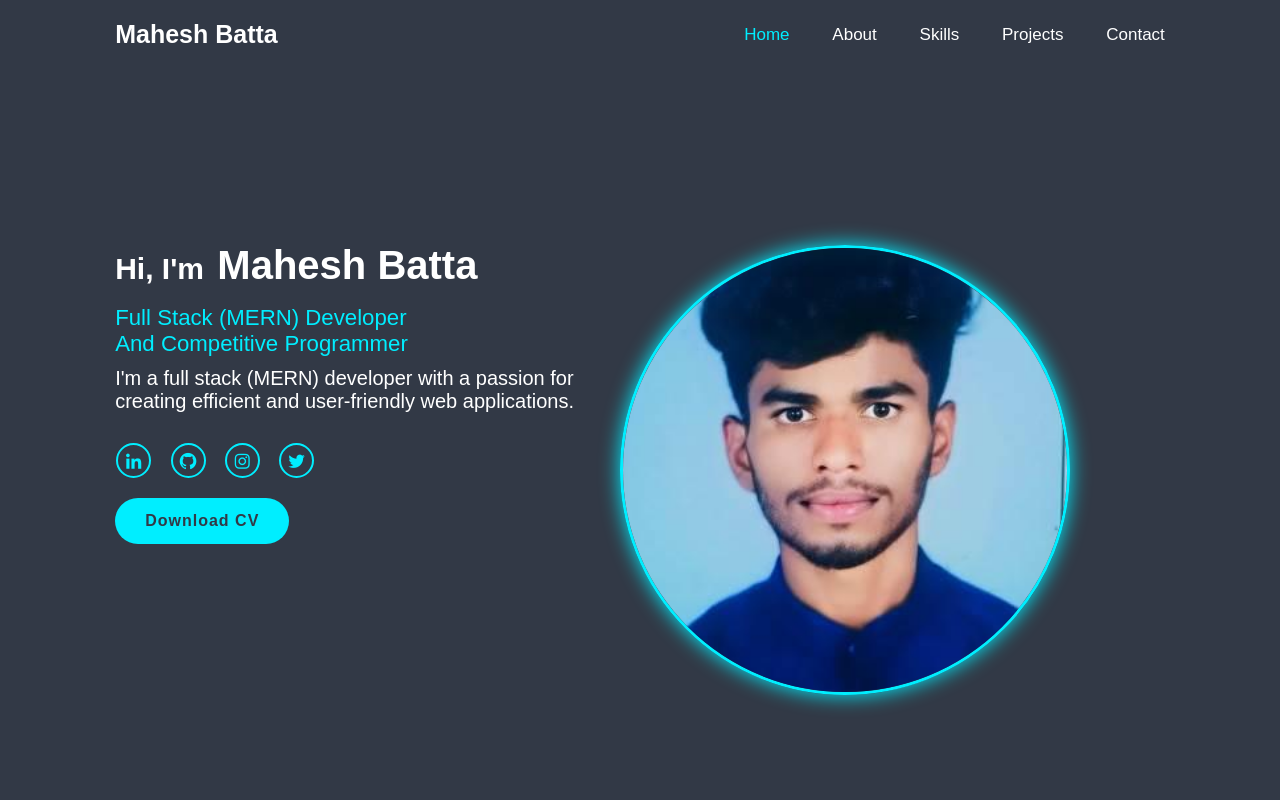
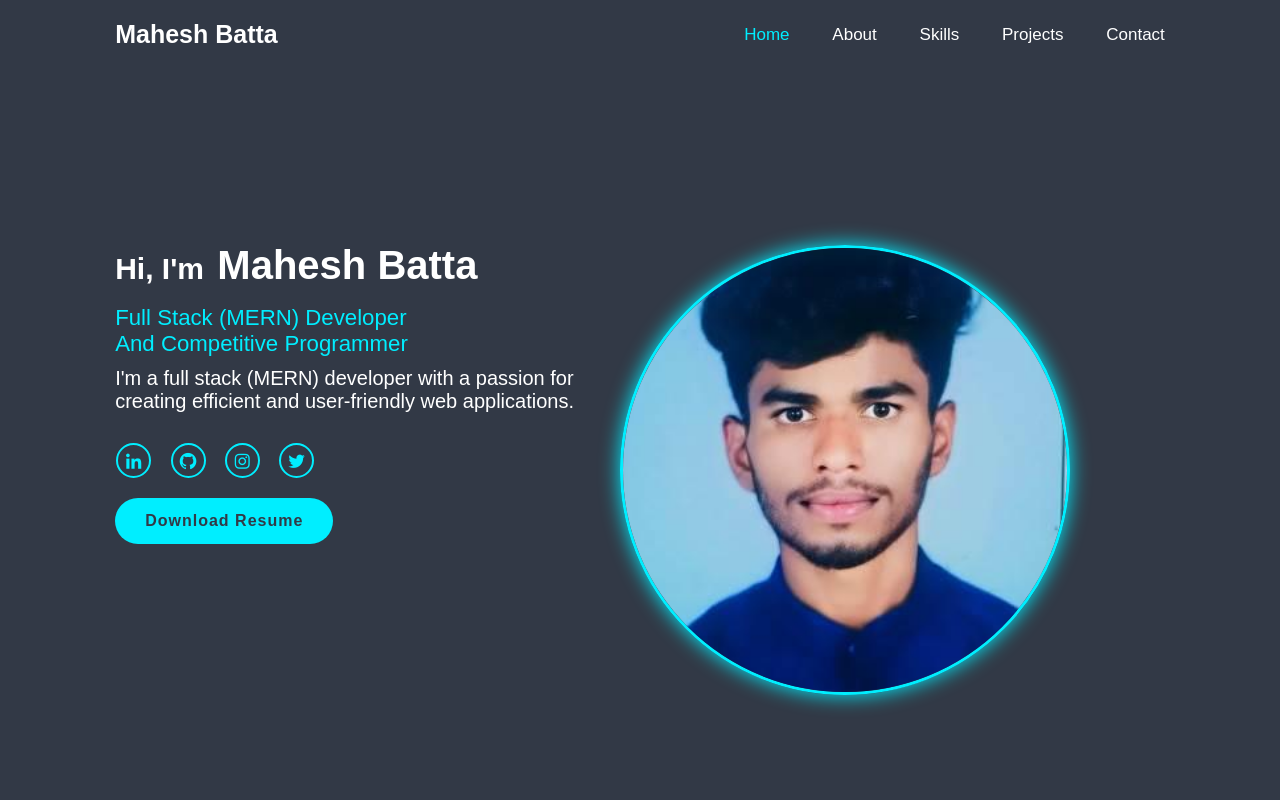
Before and after one commit to maheshbatta938/Portfolio, a plain HTML site: page index.html in a window 1280 px wide. Shown: the top 800 px of the page. Drawn offline with nearby package versions, Linux system fonts and the light colour scheme; a script that the page names is missing.

Commit message:
Added updated Mahesh_resume.pdf

```diff
--- a/index.html
+++ b/index.html
@@ -47,7 +47,12 @@
                 <a href="#"><i class='bx bxl-instagram'></i></a>
                 <a href="#"><i class='bx bxl-twitter'></i></a>
             </div>
-            <button class= "btn">Download CV</button>
+            <a href="Mahesh_resume.pdf" download>
+                <button class="btn">Download Resume</button>
+            </a>
+
+
+
         </div>
         <img src="./mahesh.jpg" alt="Profile Image" class="profile-img">
     </div>
```
Also changed, not shown: 1 other file.
